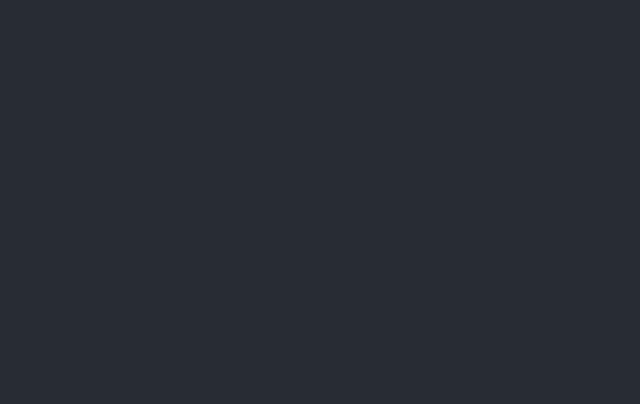
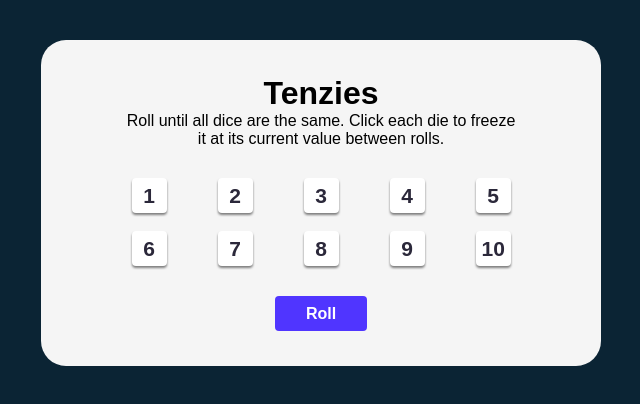
Before and after one commit to samyyuv/tenzies, a React (Create React App) app: page / in a window 1280 px wide. Shown: the top 404 px of the page, without its empty margins (319-959 px from the left). Built offline with nearby package versions, Linux system fonts and the light colour scheme.

Commit message:
creating visuals of the app

```diff
--- a/src/App.css
+++ b/src/App.css
@@ -1,38 +1,69 @@
-.App {
-  text-align: center;
+* {
+  box-sizing: border-box;
 }
 
-.App-logo {
-  height: 40vmin;
-  pointer-events: none;
+body {
+  margin: 0;
+  font-family: 'Poppins', sans-serif;
+  background-color: #0B2434;
 }
 
-@media (prefers-reduced-motion: no-preference) {
-  .App-logo {
-    animation: App-logo-spin infinite 20s linear;
-  }
+main {
+  margin: 0 auto;
+  width: 50vw;
+  padding: 40px;
 }
 
-.App-header {
-  background-color: #282c34;
-  min-height: 100vh;
-  display: flex;
-  flex-direction: column;
-  align-items: center;
-  justify-content: center;
-  font-size: calc(10px + 2vmin);
-  color: white;
+.tenziesContainer {
+  border-radius: 25px;
+  background-color: #F5F5F5;
+  width: 100%;
+  height: 100%;
+  text-align: center;
+  padding: 35px;
 }
 
-.App-link {
-  color: #61dafb;
+.titre,
+.description {
+  margin: 0;
+  padding: 0 10%;
 }
 
-@keyframes App-logo-spin {
-  from {
-    transform: rotate(0deg);
-  }
-  to {
-    transform: rotate(360deg);
-  }
+.numbersContainer {
+  display: grid;
+  grid-template-columns: repeat(5, 1fr);
+  justify-items: center;
+  row-gap: 18px;
 }
+
+.btn-num {
+  width: 35px;
+  height: 35px;
+  background-color: #FFFFFF;
+  color: #2B283A;
+  filter: drop-shadow(0px 2px 1px rgb(125, 125, 125));
+  font-size: 21px;
+}
+
+.btn-num:hover {
+  background-color: #59E391;
+}
+
+.dice,
+.btn-num {
+  border-radius: 4px;
+  border: none;
+  font-weight: 700;
+}
+
+.dice {
+  width: 92px;
+  height: 35px;
+  background-color: #5035FF;
+  color: #FFFFFF;
+  font-size: 16px;
+}
+
+.numbersContainer {
+  padding: 30px;
+}
--- a/src/App.js
+++ b/src/App.js
@@ -1,12 +1,48 @@
 import './App.css';
+import Numbers from './components/Numbers';
 
 function App() {
+  function allNewDice() {
+    let arrayNum = []
+    for (let i = 0; i < 10; i++) {
+      arrayNum.push(Math.floor((Math.random() * 6) + 1))
+    }
+    return arrayNum;
+  }
+
   return (
-    <div className="App">
-      <header className="App-header">
+    <main>
+      <div className="tenziesContainer">
+        <h1 className="titre">Tenzies</h1>
+        <p className="description">Roll until all dice are the same. Click each die to freeze it at its current value between rolls.</p>
+        <div className="numbersContainer">
+          <Numbers
+            value="1" />
+          <Numbers
+            value="2" />
+          <Numbers
+            value="3" />
+          <Numbers
+            value="4" />
+          <Numbers
+            value="5" />
+          <Numbers
+            value="6" />
+          <Numbers
+            value="7" />
+          <Numbers
+            value="8" />
+          <Numbers
+            value="9" />
+          <Numbers
+            value="10" />
 
-      </header>
-    </div>
+        </div>
+        <div className="diceContainer">
+          <button className="dice">Roll</button>
+        </div>
+      </div>
+    </main>
   );
 }
 
--- /dev/null
+++ b/src/components/Numbers.js
@@ -0,0 +1,8 @@
+import React from "react";
+
+export default function Numbers(props) {
+
+  return (
+    <button className="btn-num">{props.value}</button>
+  )
+}
--- a/src/index.css
+++ b/src/index.css
@@ -5,6 +5,7 @@ body {
     sans-serif;
   -webkit-font-smoothing: antialiased;
   -moz-osx-font-smoothing: grayscale;
+  background-color: #E5E5E5;
 }
 
 code {
```
